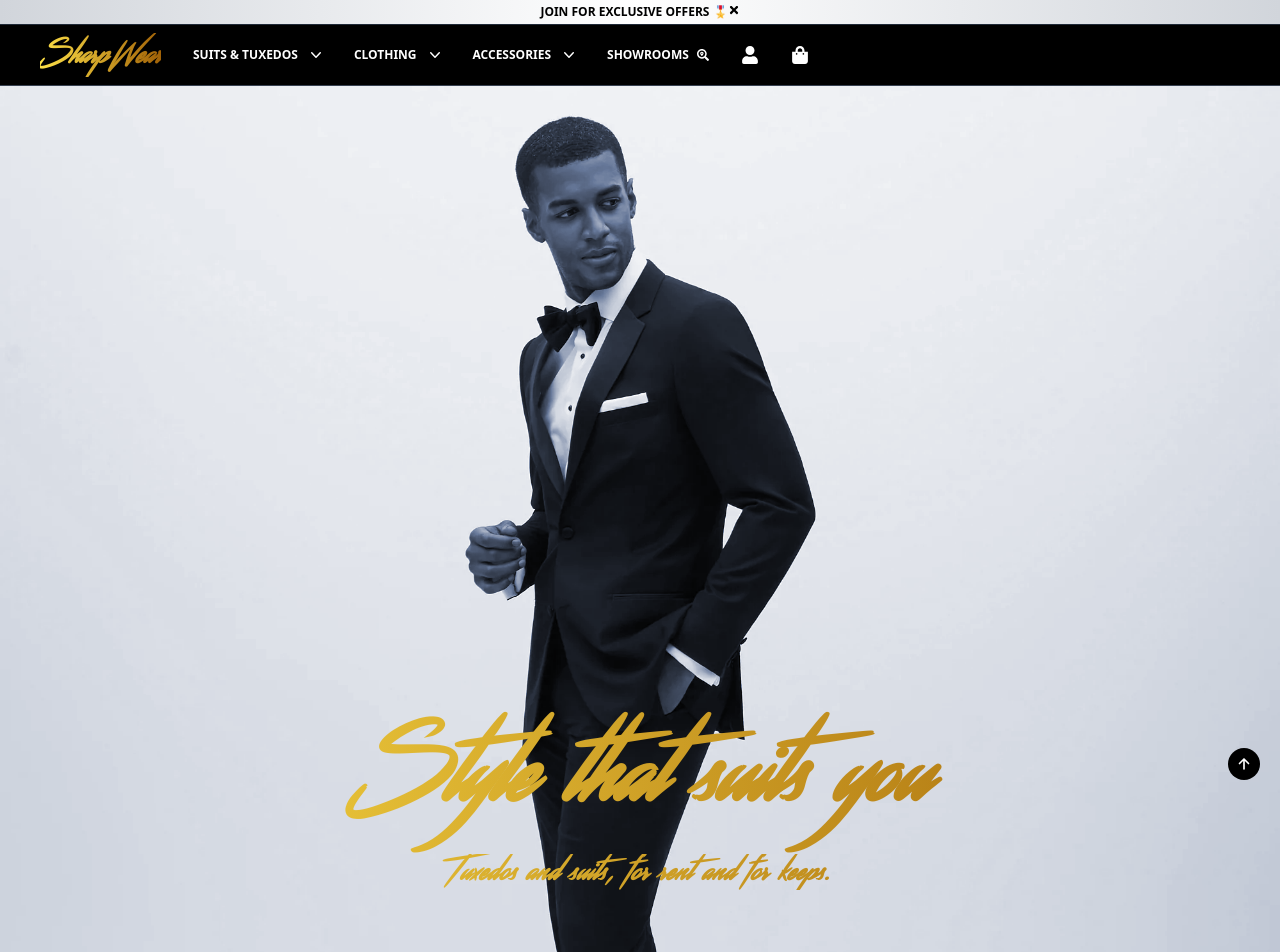
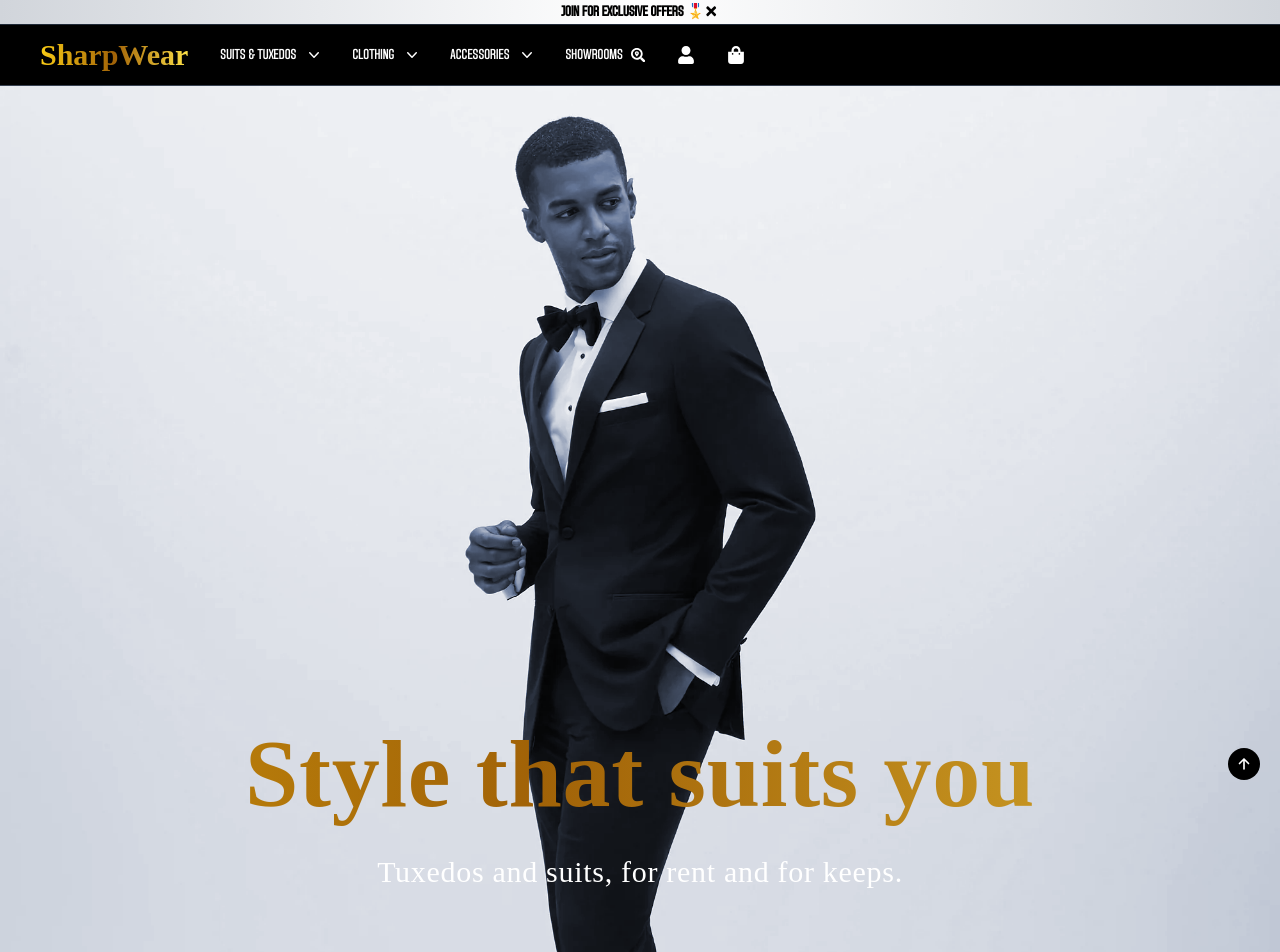
Before and after one commit to jwinbush/eyewear2023, a React (Create React App) app: page / in a window 1280 px wide. Shown: the top 952 px of the page. Built offline with nearby package versions, Linux system fonts and the light colour scheme.

Commit message:
Adding animated gradient text and new fonts to Home page 🎨

```diff
--- a/src/components/header/Header.js
+++ b/src/components/header/Header.js
@@ -231,7 +231,7 @@ const Header = () => {
     <div className="uppercase text-xs font-bold ">
       <div
         id="joinNow"
-        className="justify-center flex bg-gradient-to-r from-gray-300 via-white to-gray-300 border-b border-gray-800 text-center py-1 text-xs text-black"
+        className="font-Posterman text-[0.9rem] justify-center flex bg-gradient-to-r from-gray-300 via-white to-gray-300 border-b border-gray-800 text-center py-1 text-black"
       >
         <h1>
           <a href="/#" className="cursor-pointer">
@@ -242,7 +242,7 @@ const Header = () => {
       </div>
       <div id="mainNav" className="px-4 lg:px-10 relative lg:flex w-full items-center lg:justify-start bg-black py-2 text-white shadow-lg lg:flex-wrap justify-center border-b border-gray-700">
         <section className="justify-between flex">
-          <div className="  text-2xl lg:text-3xl py-1 font-Streamster normal-case text-transparent bg-clip-text bg-gradient-to-r from-yellow-300 to-yellow-700" id="logo">
+          <div className="  text-2xl lg:text-3xl py-1 font-Streamster normal-case text-transparent bg-clip-text bg-gradient-to-r from-yellow-400 via-yellow-700 to-yellow-300 hover:animate-text" id="logo">
             <Link to="/" onClick={refreshPage}>
               SharpWear
             </Link>
@@ -276,7 +276,7 @@ const Header = () => {
           </button>
         </section>
         <div id="darkBackground"></div>
-        <nav data-te-navbar-ref>
+        <nav className="font-Posterman text-[0.9rem] font-normal " data-te-navbar-ref>
           {/* <div className="border-0 py-3 text-xl flex leading-none transition-shadow duration-150 ease-in-outtext-white">
           <h1>Hello</h1>
         </div> */}
--- a/src/index.css
+++ b/src/index.css
@@ -6,4 +6,6 @@
     src: url("./assets/fonts/Thundergood.ttf");
     font-family: "Streamster";
     src: url("./assets/fonts/Streamster.ttf");
+    font-family: "Posterman";
+    src: url("./assets/fonts/Posterman.otf");
 }
--- a/src/pages/Home.js
+++ b/src/pages/Home.js
@@ -199,11 +199,14 @@ function Home() {
           >
             <h1
               id="mainText"
-              className=" pt-[250px] lg:pt-[640px] pb-8	font-extrabold text-5xl lg:text-8xl text-transparent bg-clip-text bg-gradient-to-r from-yellow-300 to-yellow-700"
+              className=" pt-[250px] lg:pt-[640px] pb-8	font-extrabold text-[3.5rem] lg:text-8xl bg-gradient-to-r bg-clip-text  text-transparent
+              from-yellow-400 via-yellow-700 to-yellow-300
+              animate-text"
             >
               Style that suits you
             </h1>
-            <p className="text-2xl font-extrabold text-transparent bg-clip-text bg-gradient-to-r from-yellow-300 to-yellow-700 lg:text-3xl ">
+            <p className="text-2xl  text-white
+             lg:text-3xl ">
               Tuxedos and suits, for rent and for keeps.
             </p>
           </div>
@@ -452,7 +455,7 @@ function Home() {
               <img
                 src={marriage}
                 alt="Trendy Pants and Shoes"
-                className="w-fullg"
+                className="w-full"
               />
             </div>
             <div className="grow-0 shrink-0 basis-auto w-full lg:w-6/12 xl:w-8/12">
--- a/tailwind.config.js
+++ b/tailwind.config.js
@@ -1,15 +1,29 @@
 /** @type {import('tailwindcss').Config} */
 module.exports = {
-    content: [
-        "./src/**/*.{js,jsx,ts,tsx}",
-    ],
+    content: ["./src/**/*.{js,jsx,ts,tsx}"],
     theme: {
         extend: {
             fontFamily: {
-                Thundergood: ['Thundergood'],
-                Streamster: ['Streamster'],
+                Thundergood: ["Thundergood"],
+                Streamster: ["Streamster"],
+                Posterman: ["Posterman", 'sans-serif'],
+            },
+            animation: {
+                text: "text 5s ease infinite",
+            },
+            keyframes: {
+                text: {
+                    "0%, 100%": {
+                        "background-size": "200% 200%",
+                        "background-position": "left center",
+                    },
+                    "50%": {
+                        "background-size": "200% 200%",
+                        "background-position": "right center",
+                    },
+                },
             },
         },
     },
     plugins: [],
-}
+};
```
Also changed, not shown: src/assets/fonts/Posterman.otf (added).
